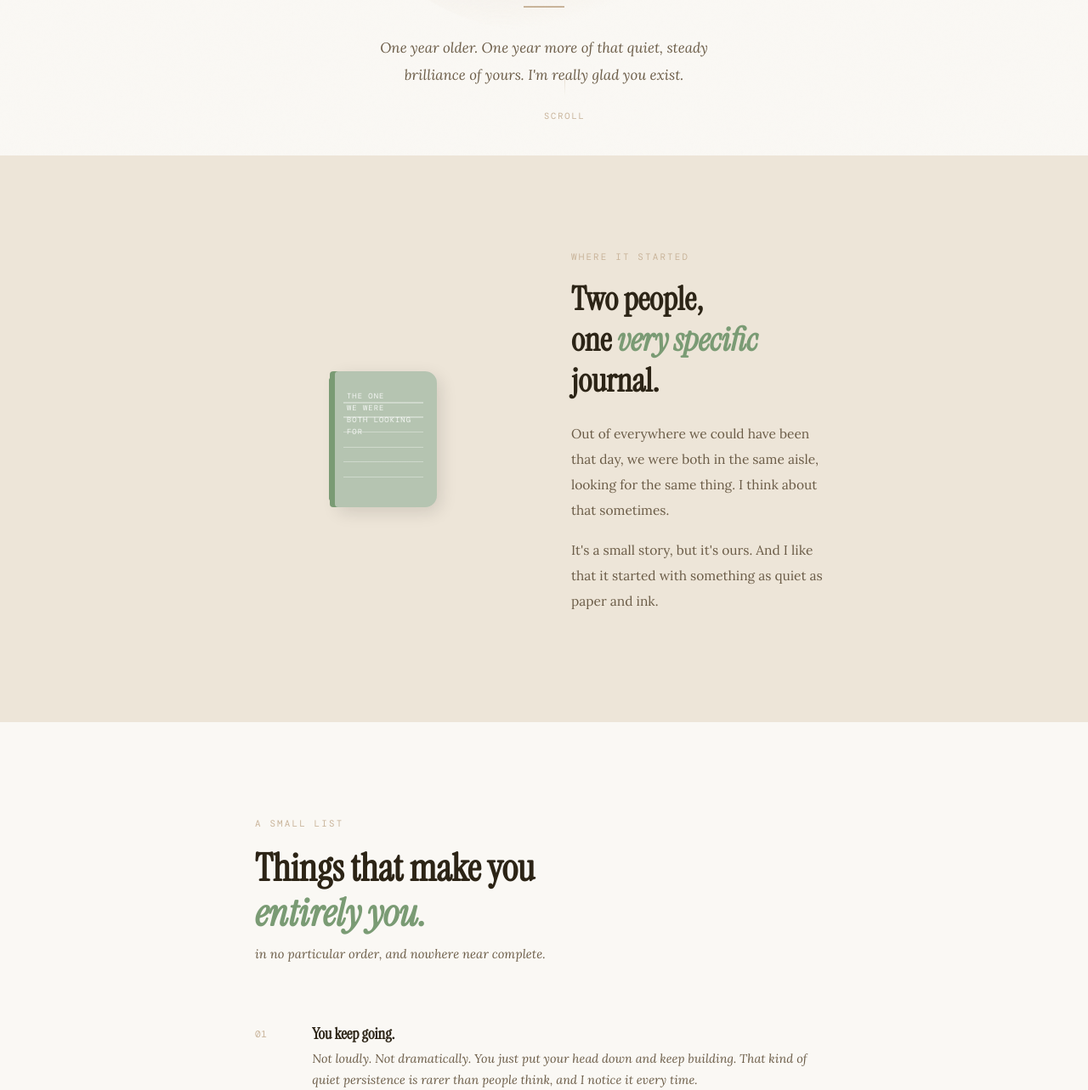
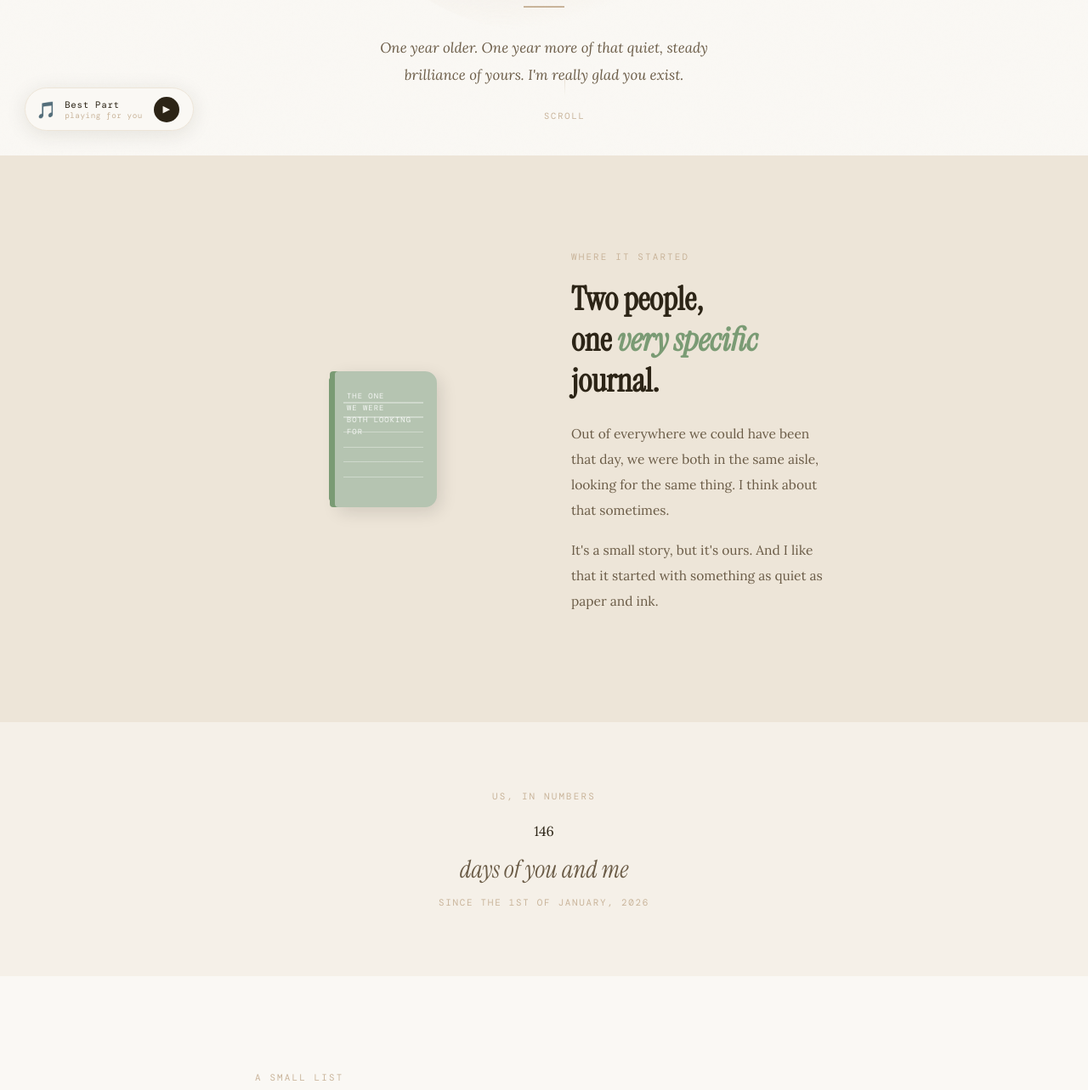
Before and after one commit to azeezah11/kod_x_birthday, a plain HTML site: page index.html in a window 1280 px wide. Shown: the part 617-1900 px from the top of the page at 85% size. Drawn offline with nearby package versions, Linux system fonts and the light colour scheme; a web font is replaced by a local one.

Commit message:
Added sound

```diff
--- a/index.html
+++ b/index.html
@@ -947,6 +947,134 @@ footer {
   color: var(--sage-dk);
   margin-top: 2rem;
 }
+    /* MUSIC PLAYER*/
+.music-player {
+  position: fixed;
+  bottom: 1.8rem;
+  left: 1.8rem;
+  background: var(--offwhite);
+  border: 1.5px solid var(--warm);
+  border-radius: 50px;
+  padding: 0.6rem 1rem 0.6rem 0.8rem;
+  display: flex;
+  align-items: center;
+  gap: 0.8rem;
+  z-index: 8000;
+  box-shadow: 0 4px 24px rgba(44,36,22,0.1);
+  transition: transform 0.3s ease, box-shadow 0.3s ease;
+}
+.music-player:hover {
+  transform: translateY(-2px);
+  box-shadow: 0 8px 30px rgba(44,36,22,0.15);
+}
+
+.music-info {
+  display: flex;
+  align-items: center;
+  gap: 0.6rem;
+}
+
+
+.music-disc {
+  font-size: 1.2rem;
+  display: block;
+  transition: animation 0.3s;
+}
+.music-disc.spinning {
+  animation: spin 3s linear infinite;
+}
+@keyframes spin {
+  from { transform: rotate(0deg); }
+  to   { transform: rotate(360deg); }
+}
+
+.music-text {
+  display: flex;
+  flex-direction: column;
+  line-height: 1.3;
+}
+.music-title {
+  font-family: 'DM Mono', monospace;
+  font-size: 0.68rem;
+  color: var(--ink);
+  letter-spacing: 0.06em;
+}
+.music-artist {
+  font-family: 'DM Mono', monospace;
+  font-size: 0.58rem;
+  color: var(--dust);
+  letter-spacing: 0.06em;
+}
+
+
+.music-btn {
+  background: var(--ink);
+  color: var(--cream);
+  border: none;
+  border-radius: 50%;
+  width: 30px;
+  height: 30px;
+  font-size: 0.7rem;
+  display: flex;
+  align-items: center;
+  justify-content: center;
+  cursor: none;
+  transition: background 0.2s ease, transform 0.2s ease;
+  flex-shrink: 0;
+}
+.music-btn:hover {
+  background: var(--sage-dk);
+  transform: scale(1.1);
+}
+
+/*COUNTDOWN */
+.countdown-section {
+  background: var(--cream);
+  padding: 5rem 2rem;
+}
+
+.countdown-wrap {
+  margin-top: 1.5rem;
+}
+
+/
+.countdown-num {
+  font-family: 'Instrument Serif', serif;
+  font-size: clamp(5rem, 18vw, 10rem);
+  line-height: 1;
+  color: var(--ink);
+  letter-spacing: -0.04em;
+  margin-bottom: 0.5rem;
+  position: relative;
+  display: inline-block;
+}
+
+
+.countdown-num::after {
+  content: '';
+  position: absolute;
+  bottom: -8px;
+  left: 0; right: 0;
+  height: 2px;
+  background: linear-gradient(to right, transparent, var(--dust), transparent);
+}
+
+.countdown-label {
+  font-family: 'Instrument Serif', serif;
+  font-style: italic;
+  font-size: clamp(1.2rem, 3vw, 1.8rem);
+  color: var(--ink-lt);
+  margin-top: 1rem;
+}
+
+.countdown-sub {
+  font-family: 'DM Mono', monospace;
+  font-size: 0.68rem;
+  letter-spacing: 0.16em;
+  text-transform: uppercase;
+  color: var(--dust);
+  margin-top: 0.8rem;
+}
 @keyframes cfFall {
   0%        { opacity: 1; transform: translateY(-10px) rotate(0deg) scale(1); }
   80%       { opacity: 1; }
@@ -979,7 +1107,24 @@ footer {
   </style>
 </head>
 <body>
-
+<!-- MUSIC PLAYER-->
+<div class="music-player" id="musicPlayer">
+  <div class="music-info">
+    <div class="music-disc" id="musicDisc">🎵</div>
+    <div class="music-text">
+      <span class="music-title">Best Part</span>
+      <span class="music-artist">playing for you</span>
+    </div>
+  </div>
+  <button class="music-btn" id="musicBtn" onclick="toggleMusic()">▶</button>
+  <iframe
+    id="ytPlayer"
+    src="https://www.youtube.com/embed/vBy7FaapGRo?enablejsapi=1&autoplay=0&controls=0&loop=1&playlist=vBy7FaapGRo"
+    style="display:none"
+    allow="autoplay"
+    frameborder="0"
+  ></iframe>
+</div>
 
   <div class="cur" id="cur"></div>
   <div class="cur-ring" id="curRing"></div>
@@ -1067,7 +1212,17 @@ footer {
     </div>
   </div>
 </section>
-
+<!-- COUNTDOWN  -->
+<section class="countdown-section">
+  <div class="inner" style="text-align:center;">
+    <span class="label">us, in numbers</span>
+    <div class="countdown-wrap reveal">
+      <div class="countdown-num" id="dayCount">—</div>
+      <div class="countdown-label">days of you and me</div>
+      <p class="countdown-sub">since the 1st of January, 2026</p>
+    </div>
+  </div>
+</section>
 
 <section class="things">
   <div class="inner">
@@ -1473,11 +1628,47 @@ function celebrate() {
     }, i * 55);
   }
 
-  // ── Toast
+
   const toast = document.getElementById('toast');
   toast.classList.add('show');
   setTimeout(() => toast.classList.remove('show'), 3200);
 }
+
+function updateCountdown() {
+  const start  = new Date('2026-01-01');
+  const today  = new Date();
+
+
+  today.setHours(0, 0, 0, 0);
+  start.setHours(0, 0, 0, 0);
+
+  const diff = Math.floor((today - start) / (1000 * 60 * 60 * 24));
+  const el   = document.getElementById('dayCount');
+  if (el) el.textContent = diff;
+}
+updateCountdown();
+
+let playing = false;
+
+function toggleMusic() {
+  const btn   = document.getElementById('musicBtn');
+  const disc  = document.getElementById('musicDisc');
+  const frame = document.getElementById('ytPlayer');
+
+  playing = !playing;
+
+  if (playing) {
+
+    frame.src = "https://www.youtube.com/embed/vBy7FaapGRo?enablejsapi=1&autoplay=1&controls=0&loop=1&playlist=vBy7FaapGRo";
+    btn.textContent  = '⏸';
+    disc.classList.add('spinning');
+  } else {
+
+    frame.src = "https://www.youtube.com/embed/vBy7FaapGRo?enablejsapi=1&autoplay=0&controls=0&loop=1&playlist=vBy7FaapGRo";
+    btn.textContent  = '▶';
+    disc.classList.remove('spinning');
+  }
+        }
   </script>
 
 </body>
```
